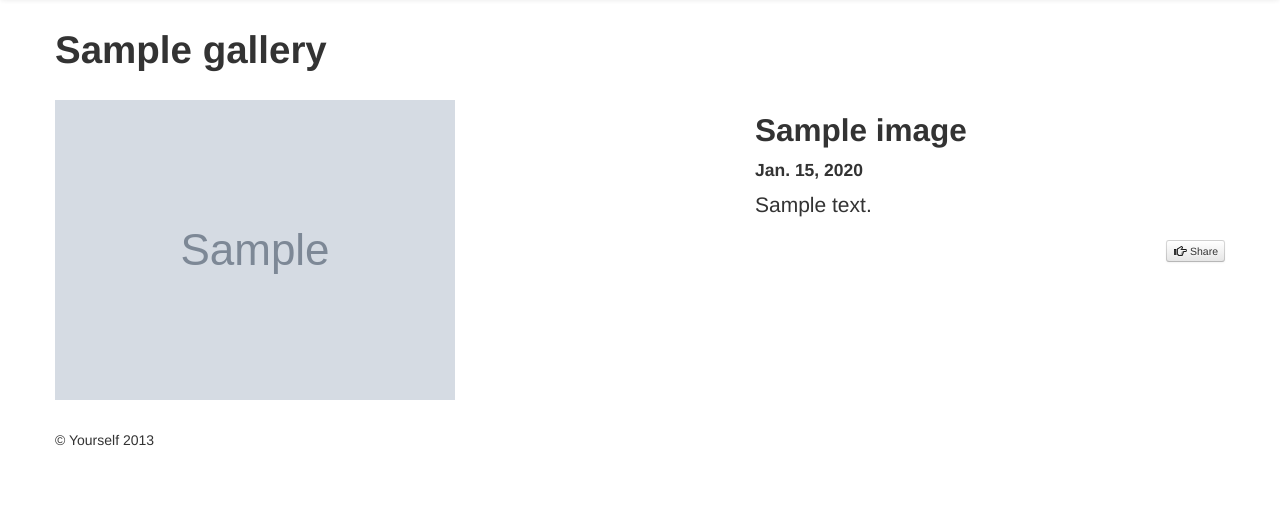
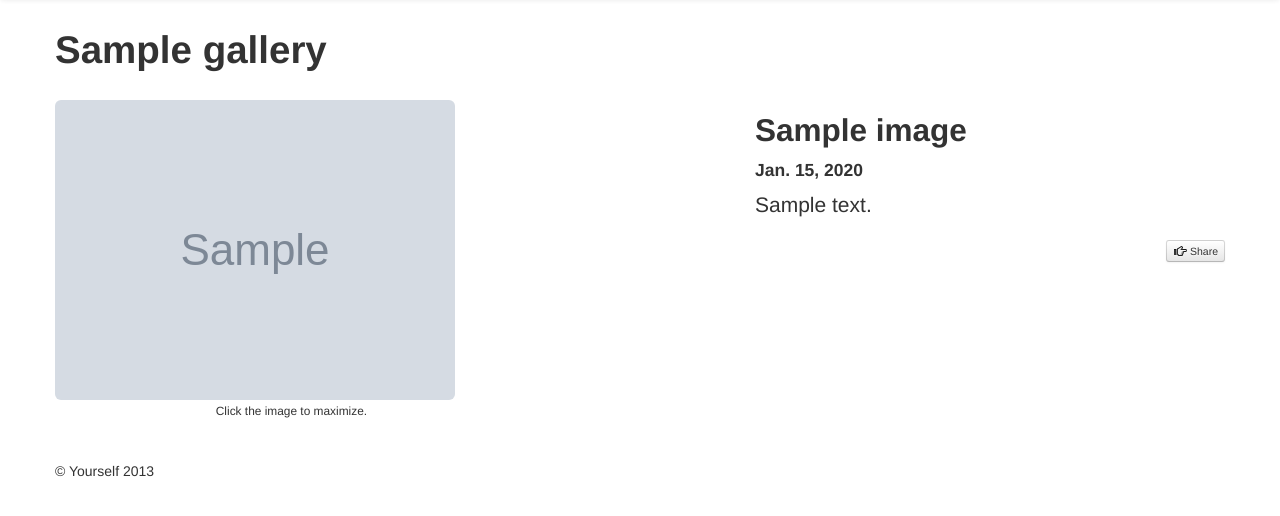
Before and after one commit to samuelmh/django-smh_gallery, a Django app: a page that uses smh_gallery/templates/image.html in a window 1280 px wide. Shown: the part 42-558 px from the top of the page. Run offline with Django 3.2, Linux system fonts and the light colour scheme; tables that the repository leaves empty hold one stand-in row (values such as "Sample post"); grey boxes marked "Sample" are stand-in pictures; some libraries are stand-ins or nearby versions.

Commit message:
Rounded borders - hard day

```diff
--- a/smh_gallery/templates/gallery.html
+++ b/smh_gallery/templates/gallery.html
@@ -8,15 +8,11 @@
 <h1>{{gallery.name}}</h1>
 <p class="lead">{{gallery.description}}<p>
 
-{% comment %}
-Bootstrap does strange things, so I create a row with 4 elements max.
-{% endcomment%}
-
 <ul class="thumbnails" data-clearing>
 {% for image in images %}
   <li class="span3">
     <a href="{{image.image.url}}" class="thumbnail">
-      <img data-permalink="{% url smh_gallery_image gallery.slug image.slug %}" data-caption="{{image.name}}" src="{{image.image.url_370x229}}" alt="{{image.name}}" class="img_color-gray">
+      <img data-permalink="{% url smh_gallery_image gallery.slug image.slug %}" data-caption="{{image.name}}" src="{{image.image.url_370x229}}" alt="{{image.name}}" class="img_color-gray img-rounded">
     </a>
   </li>
 {% endfor %}
--- a/smh_gallery/templates/image.html
+++ b/smh_gallery/templates/image.html
@@ -9,9 +9,8 @@
 <br/>
 <div class="row-fluid">
     <div class="span6">
-        <a href="{{ image.image.url }}">
-            <img src="{{ image.image.url }}" alt="{{ image.name }}">
-        </a>
+            <a href="{{ image.image.url }}"><img src="{{ image.image.url }}" alt="{{ image.name }}" class="img-rounded"></a>
+            <p class="offset3"><small>Click the image to maximize.</small></p>
     </div>
     <div class="span1">
     </div>
@@ -33,11 +32,12 @@
         <h3>Share "{{ image.name }}" with the world!!</h3>
     </div>
     <div class="modal-body">
-        <img src="{{ image.image.url_370x229 }}" style="margin-left:75px;" alt="{{ image.name }}" />
+        <img src="{{ image.image.url_370x229 }}" style="margin-left:75px;" alt="{{ image.name }}" class="img-rounded" />
         <br/>
-        <strong>Permalink: </strong>
+        <br/>
+        <strong><i class="icon-flag"></i> Permalink: </strong>
         <pre><a href="{{ permalink }}">{{ permalink }}</a></pre>
-        </br>
+        <br/>
         <table>
             <tr>
                 <td><div class="fb-like" data-href="{{ permalink }}" data-send="true" data-layout="button_count" data-width="450" data-show-faces="false"></div></td>
```
